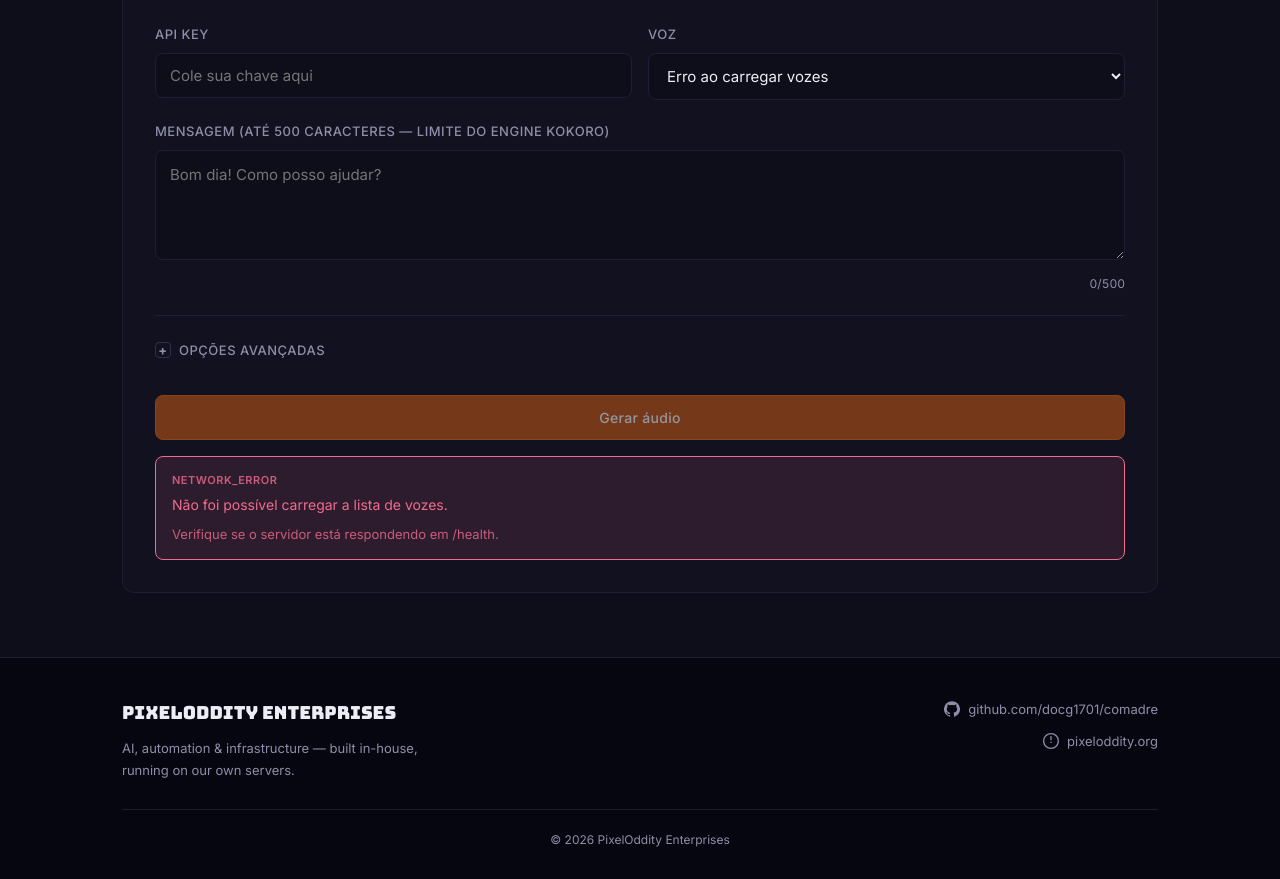
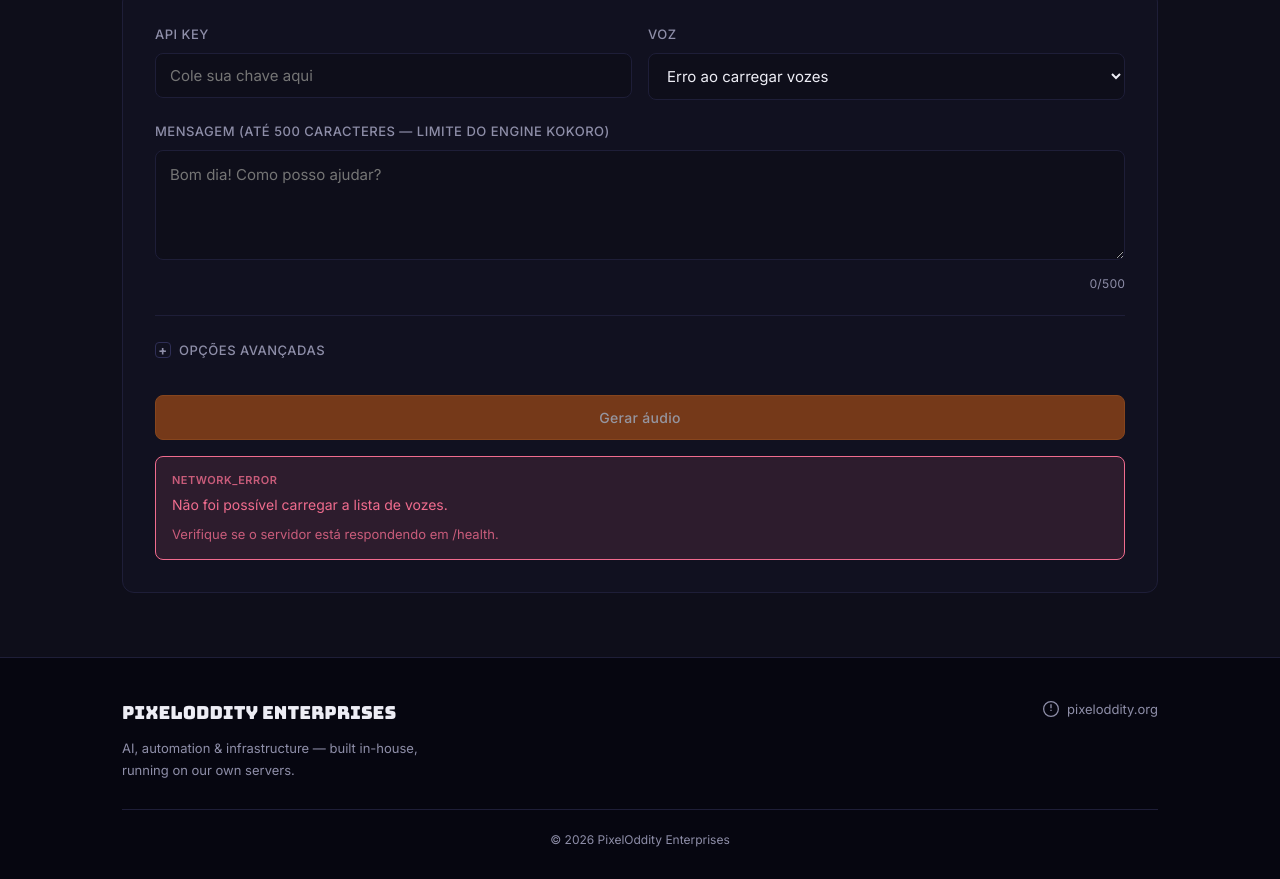
Before and after one commit to docg1701/comadre, a plain HTML site: page deploy/landing/index.html in a window 1280 px wide. Shown: the part 528-1407 px from the top of the page. Drawn offline with Linux system fonts and the light colour scheme; no server answers.

Commit message:
fix(landing): drop github link from footer (private repo)
The repo is private — the github.com/docg1701/comadre link in the
landing page footer would either 404 or expose the existence of a
locked repo to anyone visiting the public page. Just keep the
pixeloddity.org link.

Co-Authored-By: Claude Opus 4.6 (1M context) <noreply@anthropic.com>

```diff
--- a/deploy/landing/index.html
+++ b/deploy/landing/index.html
@@ -674,10 +674,6 @@
           <p class="footer-text">AI, automation &amp; infrastructure &mdash; built in-house, running on our own servers.</p>
         </div>
         <div class="footer-links">
-          <a href="https://github.com/docg1701/comadre" target="_blank" rel="noopener" class="footer-link">
-            <svg viewBox="0 0 24 24"><path d="M12 .3a12 12 0 0 0-3.8 23.4c.6.1.8-.3.8-.6v-2c-3.3.7-4-1.6-4-1.6-.6-1.4-1.4-1.8-1.4-1.8-1-.7.1-.7.1-.7 1.2.1 1.8 1.2 1.8 1.2 1 1.8 2.8 1.3 3.5 1 .1-.8.4-1.3.7-1.6-2.7-.3-5.5-1.3-5.5-6 0-1.2.5-2.3 1.3-3.1-.2-.4-.6-1.6 0-3.2 0 0 1-.3 3.4 1.2a11.5 11.5 0 0 1 6 0c2.3-1.5 3.3-1.2 3.3-1.2.7 1.6.2 2.8.1 3.2.7.8 1.3 1.9 1.3 3.1 0 4.6-2.8 5.6-5.5 5.9.5.4.9 1.1.9 2.3v3.3c0 .3.1.7.8.6A12 12 0 0 0 12 .3"/></svg>
-            github.com/docg1701/comadre
-          </a>
           <a href="https://pixeloddity.org" target="_blank" rel="noopener" class="footer-link">
             <svg viewBox="0 0 24 24"><path d="M12 0a12 12 0 1 0 0 24 12 12 0 0 0 0-24zm0 22C6.5 22 2 17.5 2 12S6.5 2 12 2s10 4.5 10 10-4.5 10-10 10zm-1-17h2v6h-2zm0 8h2v2h-2z"/></svg>
             pixeloddity.org
```
